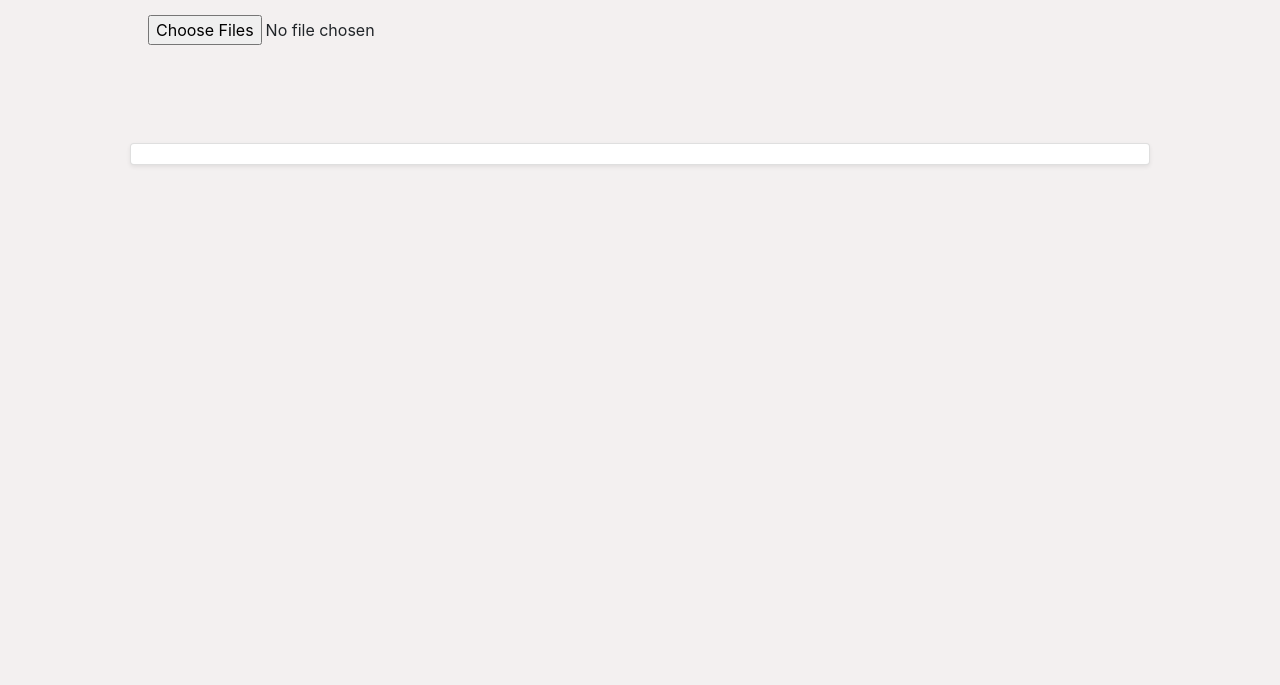
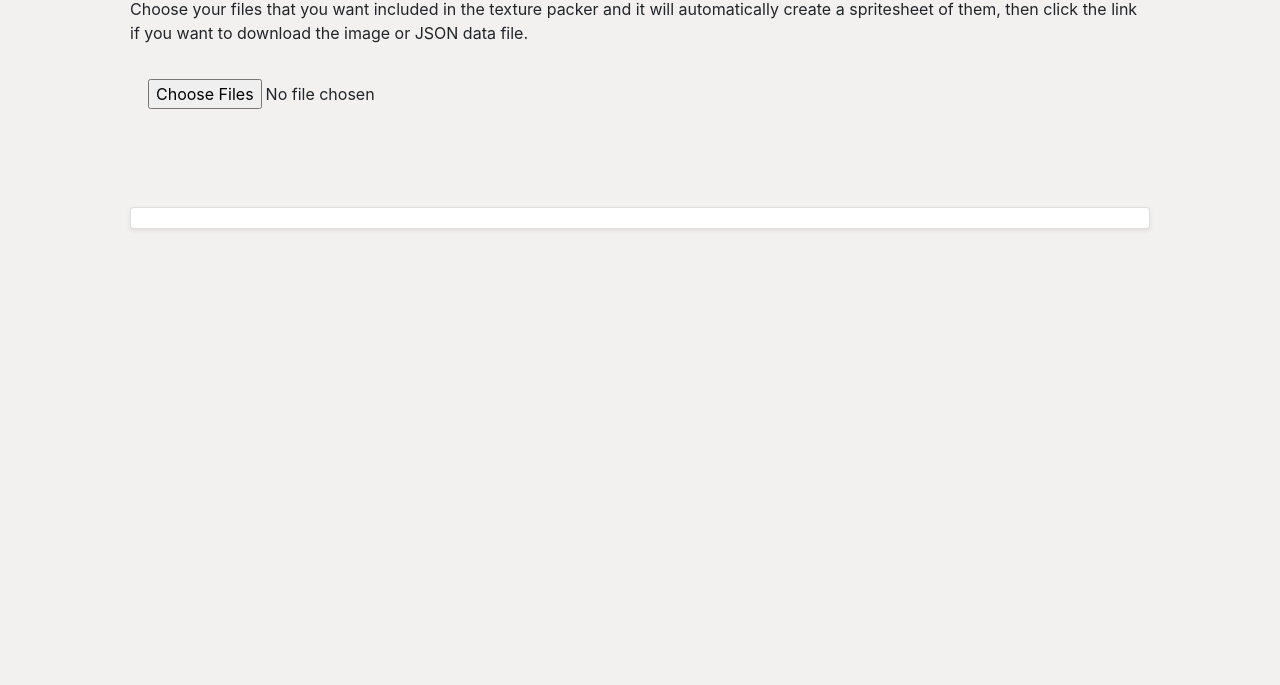
Before and after one commit to Callum-OP/Texture-Packer, a plain HTML site: page index.html in a window 1280 px wide. Shown: the part 115-800 px from the top of the page. Drawn offline with nearby package versions, Linux system fonts and the light colour scheme.

Commit message:
Added description and white space

```diff
--- a/index.html
+++ b/index.html
@@ -20,10 +20,12 @@
     <!-- Content -->
     <div class="container">
         <h1>Texture Packer</h1>
+        <p>Choose your files that you want included in the texture packer and it will automatically create a spritesheet of them, then click the link if you want to download the image or JSON data file.</p>
         <input type="file" id="fileInput" multiple accept="image/*" />
         <div id="downloadLinks"></div>
         <br><br>
         <div class="card shadow-sm" id="output"></div>
+        <br><br>
     </div>
     <script src="script.js"></script>
 </body>
```
